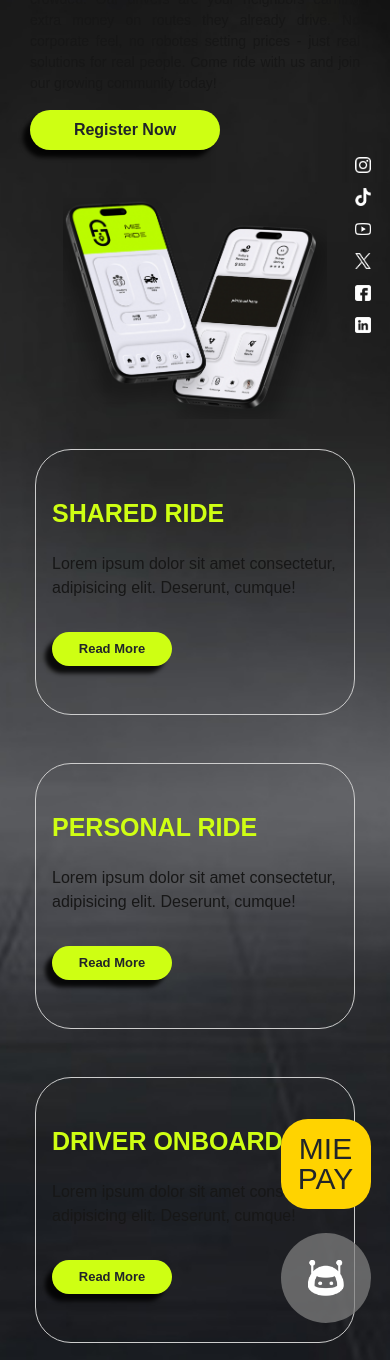
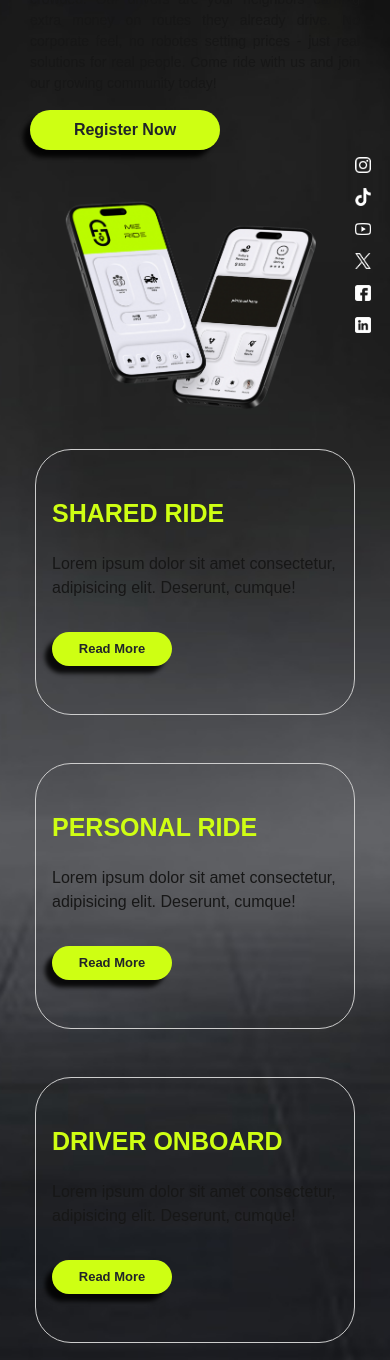
Before and after one commit to Anushka-tada/mie-ride, a Next.js app: page /home-page in a window 390 px wide. Shown: the part 578-1938 px from the top of the page. Built offline with nearby package versions, Linux system fonts and the light colour scheme.

Commit message:
second commit

```diff
--- a/src/app/home-page/Home.jsx
+++ b/src/app/home-page/Home.jsx
@@ -96,7 +96,7 @@ const Home = () => {
 
 
                             <div className="herosection-image">
-                                <img src="/assets/mobile2.png" alt="" className='mobiles' />
+                                <img src="/assets/mobile3.png" alt="" className='mobiles' />
                             </div>
 
 
--- a/src/app/home-page/home.css
+++ b/src/app/home-page/home.css
@@ -118,6 +118,7 @@ background-color: #ceff13;
     border: 1px solid rgb(205, 205, 205);
     border-radius: 36px;
   }
+
   .ride-h{
     text-transform: uppercase;
 color: #cfff13;
@@ -171,3 +172,15 @@ height: 90px;
      bottom: 5% !important;
      right: 5% !important;
   }
+
+  @media (max-width:660px){
+    .end-image{
+        bottom: 1% !important;
+       justify-content: center !important;
+        flex-direction: row !important;
+
+     }
+     .rides{
+        padding-bottom: 130px;
+     }
+  }
```
Also changed, not shown: public/assets/mobile3.png (added).
